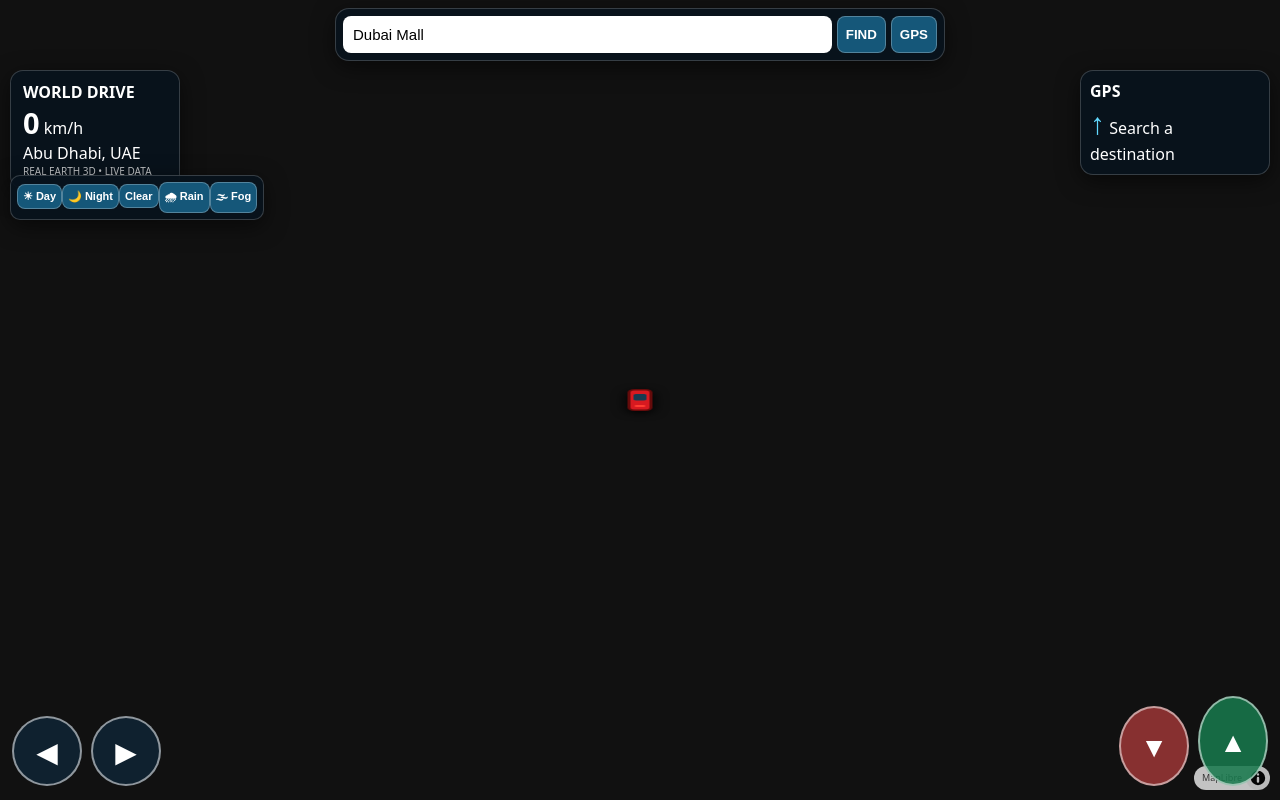
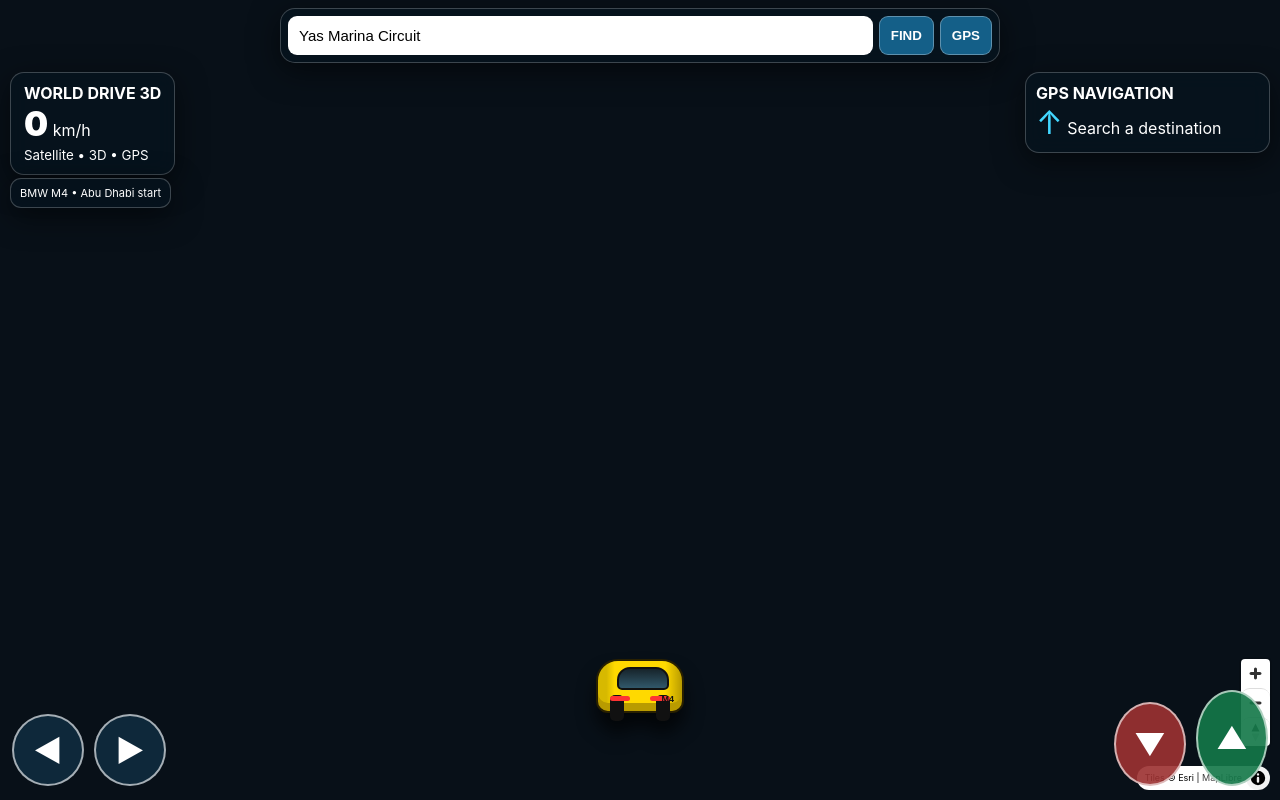
Before and after one commit to kenanbadran2010-design/world-drive-3d, a plain HTML site: page index.html in a window 1280 px wide. Drawn offline with nearby package versions, Linux system fonts and the light colour scheme; no server answers; animation ran at ten frames a second.

Commit message:
Update index.html for World Drive 3D features

```diff
--- a/index.html
+++ b/index.html
@@ -1,132 +1,154 @@
 <!doctype html>
 <html lang="en">
 <head>
-<meta charset="utf-8"/>
-<meta name="viewport" content="width=device-width,initial-scale=1,user-scalable=no,viewport-fit=cover"/>
-<title>World Drive — Real Earth 3D</title>
-<link rel="stylesheet" href="https://unpkg.com/maplibre-gl@5.12.0/dist/maplibre-gl.css"/>
+<meta charset="utf-8">
+<meta name="viewport" content="width=device-width,initial-scale=1,user-scalable=no,viewport-fit=cover">
+<title>World Drive 3D — Satellite Edition</title>
+<link href="https://unpkg.com/maplibre-gl@5.12.0/dist/maplibre-gl.css" rel="stylesheet">
 <style>
-*{box-sizing:border-box;-webkit-tap-highlight-color:transparent}html,body,#map{margin:0;width:100%;height:100%;overflow:hidden;font-family:system-ui;background:#111;touch-action:none}
-#map{position:absolute;inset:0}.glass{background:#07131ddd;color:white;border:1px solid #ffffff30;backdrop-filter:blur(9px);box-shadow:0 6px 22px #0008}
-#search{position:fixed;z-index:20;left:50%;top:max(8px,env(safe-area-inset-top));transform:translateX(-50%);width:min(610px,92vw);padding:7px;border-radius:14px;display:flex;gap:5px}
-#search input{min-width:0;flex:1;padding:10px;border:0;border-radius:8px;font-size:15px}button{border:1px solid #ffffff44;background:#155779;color:white;border-radius:8px;padding:8px;font-weight:750}
-#hud{position:fixed;z-index:20;left:10px;top:70px;padding:10px 12px;border-radius:13px;min-width:170px}.speed{font-size:29px;font-weight:900}.tiny{font-size:10px;opacity:.75}
-#nav{position:fixed;z-index:20;right:10px;top:70px;width:190px;padding:9px;border-radius:13px}.turn{font-size:30px;color:#61d9ff;font-weight:900}
-#env{position:fixed;z-index:20;left:10px;top:175px;padding:6px;border-radius:10px}#env button{font-size:11px;padding:5px}
-#controls{position:fixed;z-index:25;left:12px;right:12px;bottom:max(14px,env(safe-area-inset-bottom));display:flex;justify-content:space-between;pointer-events:none}.grp{display:flex;gap:9px;align-items:end}
-.ctrl{pointer-events:auto;width:70px;height:70px;border-radius:50%;border:2px solid #fff8;background:#102536d9;color:white;font-size:28px;display:flex;align-items:center;justify-content:center;user-select:none}.gas{height:90px;background:#18784ddd}.brake{height:80px;background:#9a3636dd}
-.car{width:25px;height:44px;background:#d71920;border:3px solid #650b0b;border-radius:7px;box-shadow:0 4px 15px #000;position:relative}.car:before{content:"";position:absolute;left:3px;right:3px;top:7px;height:13px;background:#163a50;border-radius:3px}.car:after{content:"";position:absolute;left:4px;right:4px;bottom:5px;height:4px;background:#ff3d32;border-radius:2px}
-#fx{position:fixed;inset:0;z-index:10;pointer-events:none;display:none}
-#toast{position:fixed;z-index:40;left:50%;top:46%;transform:translate(-50%,-50%);padding:12px 16px;border-radius:12px;opacity:0;transition:.25s;text-align:center;max-width:80vw}
-.maplibregl-ctrl-attrib{font-size:9px!important;opacity:.75}
+*{box-sizing:border-box;-webkit-tap-highlight-color:transparent}
+html,body,#map{margin:0;width:100%;height:100%;overflow:hidden;font-family:Inter,system-ui,sans-serif;background:#081018;touch-action:none}
+#map{position:absolute;inset:0}
+.glass{background:#06131ddd;color:#fff;border:1px solid #ffffff38;backdrop-filter:blur(10px);box-shadow:0 8px 30px #0008}
+#top{position:fixed;z-index:20;top:max(8px,env(safe-area-inset-top));left:50%;transform:translateX(-50%);width:min(720px,94vw);display:flex;gap:6px;padding:7px;border-radius:15px}
+#q{flex:1;min-width:0;border:0;border-radius:9px;padding:11px;font-size:15px}
+button{border:1px solid #ffffff50;border-radius:9px;background:#145f88;color:#fff;padding:9px 11px;font-weight:800}
+#hud{position:fixed;z-index:20;left:10px;top:72px;padding:10px 13px;border-radius:14px}
+#speed{font-size:34px;font-weight:950}
+#gps{position:fixed;z-index:20;right:10px;top:72px;width:min(245px,45vw);padding:10px;border-radius:14px}
+#arrow{font-size:32px;color:#42d7ff}
+#badge{position:fixed;z-index:20;left:10px;top:178px;padding:7px 9px;border-radius:11px;font-size:11px}
+#controls{position:fixed;z-index:30;left:12px;right:12px;bottom:max(14px,env(safe-area-inset-bottom));display:flex;justify-content:space-between;pointer-events:none}
+.cluster{display:flex;gap:10px;align-items:flex-end}
+.ctrl{pointer-events:auto;width:72px;height:72px;border-radius:50%;display:grid;place-items:center;background:#102b3ee8;border:2px solid #ffffffa0;color:#fff;font-size:30px;font-weight:900;user-select:none}
+.gas{height:96px;background:#147849e8}.brake{height:84px;background:#9d3232e8}
+#carWrap{position:fixed;z-index:18;left:50%;bottom:76px;transform:translateX(-50%);width:122px;height:72px;pointer-events:none;filter:drop-shadow(0 14px 9px #000a)}
+.car{position:absolute;left:17px;top:7px;width:88px;height:54px;border-radius:22px 22px 12px 12px;background:linear-gradient(90deg,#d7b900 0 10%,#ffd900 20% 80%,#b89b00 100%);border:2px solid #292000;box-shadow:inset 0 -8px 0 #b99b00}
+.car:before{content:"";position:absolute;left:19px;top:6px;width:48px;height:19px;border-radius:13px 13px 5px 5px;background:linear-gradient(#17242b,#31586a);border:2px solid #111}
+.car:after{content:"M4";position:absolute;right:8px;bottom:7px;font:900 9px Arial;color:#111}
+.wheel{position:absolute;width:14px;height:26px;background:#111;border-radius:5px;top:34px}.w1{left:12px}.w2{right:12px}
+.tail{position:absolute;bottom:10px;width:20px;height:5px;background:#f33;border-radius:4px}.t1{left:12px}.t2{right:12px}
+#toast{position:fixed;z-index:50;left:50%;top:48%;transform:translate(-50%,-50%);padding:13px 17px;border-radius:12px;opacity:0;transition:.25s;max-width:80vw;text-align:center}
+#loading{position:fixed;z-index:60;inset:0;display:grid;place-items:center;background:#07111a;color:#fff;font-weight:900}
+.maplibregl-ctrl-attrib{font-size:9px!important}
+@media(max-width:600px){#gps{top:142px;width:190px}#badge{top:142px}.ctrl{width:64px;height:64px}#carWrap{bottom:69px;transform:translateX(-50%) scale(.88)}}
 </style>
 </head>
 <body>
-<div id="map"></div><div id="fx"></div>
-<div id="search" class="glass"><input id="query" value="Dubai Mall" placeholder="Search a real place, city or landmark"><button onclick="searchPlace()">FIND</button><button onclick="routeTo()">GPS</button></div>
-<div id="hud" class="glass"><b>WORLD DRIVE</b><br><span id="speed" class="speed">0</span> km/h<br><span id="place">Abu Dhabi, UAE</span><div class="tiny">REAL EARTH 3D • LIVE DATA</div></div>
-<div id="nav" class="glass"><b>GPS</b><div><span id="turnIcon" class="turn">↑</span> <span id="instruction">Search a destination</span></div><div id="routeInfo" class="tiny"></div></div>
-<div id="env" class="glass"><button onclick="setDay()">☀ Day</button><button onclick="setNight()">🌙 Night</button><button onclick="clearFx()">Clear</button><button onclick="rainFx()">🌧 Rain</button><button onclick="fogFx()">🌫 Fog</button></div>
-<div id="controls"><div class="grp"><div class="ctrl" data-k="l">◀</div><div class="ctrl" data-k="r">▶</div></div><div class="grp"><div class="ctrl brake" data-k="b">▼</div><div class="ctrl gas" data-k="g">▲</div></div></div>
+<div id="map"></div>
+<div id="loading">Loading World Drive 3D…</div>
+<div id="top" class="glass">
+<input id="q" value="Yas Marina Circuit" placeholder="Search any real place">
+<button onclick="findPlace()">FIND</button><button onclick="makeRoute()">GPS</button>
+</div>
+<div id="hud" class="glass"><b>WORLD DRIVE 3D</b><br><span id="speed">0</span> km/h<br><small>Satellite • 3D • GPS</small></div>
+<div id="gps" class="glass"><b>GPS NAVIGATION</b><div><span id="arrow">↑</span> <span id="instruction">Search a destination</span></div><small id="routeInfo"></small></div>
+<div id="badge" class="glass">BMW M4 • Abu Dhabi start</div>
+<div id="carWrap"><div class="car"><i class="wheel w1"></i><i class="wheel w2"></i><i class="tail t1"></i><i class="tail t2"></i></div></div>
+<div id="controls"><div class="cluster"><div class="ctrl" data-k="l">◀</div><div class="ctrl" data-k="r">▶</div></div><div class="cluster"><div class="ctrl brake" data-k="b">▼</div><div class="ctrl gas" data-k="g">▲</div></div></div>
 <div id="toast" class="glass"></div>
 
 <script src="https://unpkg.com/maplibre-gl@5.12.0/dist/maplibre-gl.js"></script>
 <script>
 const START={lng:54.3773,lat:24.4539};
-let pos={...START}, bearing=0, speed=0, dest=null, route=null, steps=[], keys={}, last=performance.now();
+let pos={...START},bearing=0,speed=0,dest=null,route=null,steps=[],keys={},last=performance.now();
+
+const satelliteStyle={
+ version:8,
+ sources:{
+  satellite:{type:"raster",tiles:["https://server.arcgisonline.com/ArcGIS/rest/services/World_Imagery/MapServer/tile/{z}/{y}/{x}"],tileSize:256,attribution:"Tiles © Esri"},
+  osm:{type:"vector",url:"https://tiles.openfreemap.org/planet"}
+ },
+ layers:[
+  {id:"satellite",type:"raster",source:"satellite"},
+  {id:"buildings",type:"fill-extrusion",source:"osm","source-layer":"building",minzoom:14,
+   paint:{
+    "fill-extrusion-color":["interpolate",["linear"],["coalesce",["get","render_height"],["get","height"],8],0,"#b8b5ad",70,"#d0cdc5",220,"#dce5ea"],
+    "fill-extrusion-height":["coalesce",["get","render_height"],["get","height"],8],
+    "fill-extrusion-base":["coalesce",["get","render_min_height"],0],
+    "fill-extrusion-opacity":0.82
+   }}
+ ]
+};
 
 const map=new maplibregl.Map({
- container:'map',
- style:'https://tiles.openfreemap.org/styles/liberty',
- center:[pos.lng,pos.lat],zoom:17.2,pitch:72,bearing:0,
- canvasContextAttributes:{antialias:true},
- attributionControl:true
+ container:"map",style:satelliteStyle,center:[pos.lng,pos.lat],zoom:17.6,pitch:73,bearing:0,
+ maxPitch:85,attributionControl:true,canvasContextAttributes:{antialias:true}
 });
+map.addControl(new maplibregl.NavigationControl({showCompass:true}),"bottom-right");
+map.on("load",()=>{document.getElementById("loading").style.display="none";});
+map.on("error",e=>{console.warn(e.error||e);document.getElementById("loading").style.display="none";});
 
-const carEl=document.createElement('div');carEl.className='car';
-const car=new maplibregl.Marker({element:carEl,rotationAlignment:'map',pitchAlignment:'map'}).setLngLat([pos.lng,pos.lat]).addTo(map);
+function toast(t){const e=document.getElementById("toast");e.textContent=t;e.style.opacity=1;setTimeout(()=>e.style.opacity=0,2200)}
+function esc(s){return s.replace(/[&<>"']/g,m=>({"&":"&amp;","<":"&lt;",">":"&gt;",'"':"&quot;","'":"&#39;"}[m]))}
 
-map.on('load',()=>{
+async function findPlace(){
+ const q=document.getElementById("q").value.trim();if(!q)return;
  try{
-   map.addSource('ofm3d',{type:'vector',url:'https://tiles.openfreemap.org/planet'});
-   const labels=(map.getStyle().layers||[]).find(l=>l.type==='symbol' && l.layout && l.layout['text-field']);
-   map.addLayer({
-     id:'real-3d-buildings',type:'fill-extrusion',source:'ofm3d','source-layer':'building',minzoom:15,
-     filter:['!=',['get','hide_3d'],true],
-     paint:{
-       'fill-extrusion-color':['interpolate',['linear'],['coalesce',['get','render_height'],0],0,'#d6d1c8',80,'#c2beb6',250,'#a9b5bf'],
-       'fill-extrusion-height':['interpolate',['linear'],['zoom'],15,0,16,['coalesce',['get','render_height'],['get','height'],6]],
-       'fill-extrusion-base':['coalesce',['get','render_min_height'],0],
-       'fill-extrusion-opacity':.92
-     }
-   },labels&&labels.id);
- }catch(e){console.warn('3D building layer:',e)}
-});
-
-function toast(t){const e=document.getElementById('toast');e.textContent=t;e.style.opacity=1;setTimeout(()=>e.style.opacity=0,2200)}
-
-async function searchPlace(){
- const q=document.getElementById('query').value.trim(); if(!q)return;
+  const r=await fetch("https://nominatim.openstreetmap.org/search?format=jsonv2&limit=1&q="+encodeURIComponent(q),{headers:{Accept:"application/json"}});
+  const a=await r.json();if(!a.length){toast("Place not found");return}
+  dest={lng:+a[0].lon,lat:+a[0].lat,name:a[0].display_name};
+  new maplibregl.Popup().setLngLat([dest.lng,dest.lat]).setHTML("<b>"+esc(q)+"</b>").addTo(map);
+  map.flyTo({center:[dest.lng,dest.lat],zoom:17.5,pitch:70,duration:1500});
+  toast("Destination found");
+  setTimeout(()=>map.flyTo({center:[pos.lng,pos.lat],zoom:17.6,pitch:73,bearing:-bearing,duration:1000}),1800);
+ }catch(e){toast("Search service unavailable")}
+}
+async function makeRoute(){
+ if(!dest){await findPlace();if(!dest)return}
  try{
-   const u='https://nominatim.openstreetmap.org/search?format=jsonv2&limit=1&addressdetails=1&q='+encodeURIComponent(q);
-   const r=await fetch(u,{headers:{Accept:'application/json'}}); const a=await r.json();
-   if(!a.length){toast('Place not found');return}
-   dest={lng:+a[0].lon,lat:+a[0].lat,name:a[0].display_name};
-   new maplibregl.Popup().setLngLat([dest.lng,dest.lat]).setHTML('<b>'+q.replace(/[<>]/g,'')+'</b>').addTo(map);
-   map.flyTo({center:[dest.lng,dest.lat],zoom:17,pitch:70,duration:1400});
-   toast('Found real location: '+q);
-   setTimeout(()=>map.flyTo({center:[pos.lng,pos.lat],zoom:17.2,pitch:72,duration:1000}),1700);
- }catch(e){toast('Live place search could not connect')}
+  const u=`https://router.project-osrm.org/route/v1/driving/${pos.lng},${pos.lat};${dest.lng},${dest.lat}?overview=full&geometries=geojson&steps=true`;
+  const j=await (await fetch(u)).json();if(!j.routes?.length){toast("No driving route found");return}
+  route=j.routes[0];steps=route.legs?.[0]?.steps||[];
+  const data={type:"Feature",properties:{},geometry:route.geometry};
+  if(map.getSource("route"))map.getSource("route").setData(data);
+  else{
+   map.addSource("route",{type:"geojson",data});
+   map.addLayer({id:"routeGlow",type:"line",source:"route",paint:{"line-color":"#003c64","line-width":12,"line-opacity":.7}});
+   map.addLayer({id:"routeLine",type:"line",source:"route",paint:{"line-color":"#19c8ff","line-width":6,"line-opacity":1}});
+  }
+  updateNav();toast("GPS route ready");
+ }catch(e){toast("Routing service unavailable")}
 }
-
-async function routeTo(){
- if(!dest){await searchPlace();if(!dest)return}
- try{
-   const u=`https://router.project-osrm.org/route/v1/driving/${pos.lng},${pos.lat};${dest.lng},${dest.lat}?overview=full&geometries=geojson&steps=true`;
-   const r=await fetch(u);const j=await r.json();if(!j.routes||!j.routes.length){toast('No road route found');return}
-   route=j.routes[0];steps=(route.legs[0]&&route.legs[0].steps)||[];
-   const data={type:'Feature',properties:{},geometry:route.geometry};
-   if(map.getSource('gps-route'))map.getSource('gps-route').setData(data);
-   else{map.addSource('gps-route',{type:'geojson',data});map.addLayer({id:'gps-route-line',type:'line',source:'gps-route',layout:{'line-join':'round','line-cap':'round'},paint:{'line-color':'#14bfff','line-width':8,'line-opacity':.9}})}
-   updateNav();toast('Real road route loaded');
- }catch(e){toast('Live routing could not connect')}
-}
-function hav(a,b){const R=6371000,p1=a.lat*Math.PI/180,p2=b.lat*Math.PI/180,dp=(b.lat-a.lat)*Math.PI/180,dl=(b.lng-a.lng)*Math.PI/180;const x=Math.sin(dp/2)**2+Math.cos(p1)*Math.cos(p2)*Math.sin(dl/2)**2;return 2*R*Math.asin(Math.sqrt(x))}
+function hav(a,b){const R=6371000,p1=a.lat*Math.PI/180,p2=b.lat*Math.PI/180,dp=(b.lat-a.lat)*Math.PI/180,dl=(b.lng-a.lng)*Math.PI/180,x=Math.sin(dp/2)**2+Math.cos(p1)*Math.cos(p2)*Math.sin(dl/2)**2;return 2*R*Math.asin(Math.sqrt(x))}
 function updateNav(){
- if(!route)return;
- const remain=dest?hav(pos,dest):0;
- let best=null,bd=1e20;
- for(const s of steps){if(!s.maneuver||!s.maneuver.location)continue;const d=hav(pos,{lng:s.maneuver.location[0],lat:s.maneuver.location[1]});if(d<bd){bd=d;best=s}}
+ if(!route||!dest)return;
+ let best=null,bd=Infinity;
+ for(const s of steps){if(!s.maneuver?.location)continue;const d=hav(pos,{lng:s.maneuver.location[0],lat:s.maneuver.location[1]});if(d<bd){bd=d;best=s}}
  if(best){
-   const type=(best.maneuver.type||'continue').replaceAll('_',' '),mod=best.maneuver.modifier||'straight';
-   const icons={left:'←',right:'→','slight left':'↖','slight right':'↗','sharp left':'↙','sharp right':'↘',straight:'↑','u-turn':'↩'};
-   document.getElementById('turnIcon').textContent=icons[mod]||'↑';
-   document.getElementById('instruction').textContent=(type+' '+mod).replace('continue straight','Continue straight');
-   document.getElementById('routeInfo').textContent=Math.round(bd)+' m to next maneuver • '+(remain/1000).toFixed(1)+' km straight-line to destination';
+  const mod=best.maneuver.modifier||"straight";
+  const icons={left:"←",right:"→","slight left":"↖","slight right":"↗","sharp left":"↙","sharp right":"↘",straight:"↑","u-turn":"↩"};
+  document.getElementById("arrow").textContent=icons[mod]||"↑";
+  document.getElementById("instruction").textContent=(best.maneuver.type||"continue")+" "+mod;
+  document.getElementById("routeInfo").textContent=Math.round(bd)+" m • "+(hav(pos,dest)/1000).toFixed(1)+" km remaining";
  }
 }
-
-document.querySelectorAll('[data-k]').forEach(b=>{const k=b.dataset.k;b.onpointerdown=e=>{e.preventDefault();keys[k]=1};b.onpointerup=b.onpointercancel=()=>keys[k]=0});
-addEventListener('keydown',e=>{if(['w','ArrowUp'].includes(e.key))keys.g=1;if(['s','ArrowDown'].includes(e.key))keys.b=1;if(['a','ArrowLeft'].includes(e.key))keys.l=1;if(['d','ArrowRight'].includes(e.key))keys.r=1});
-addEventListener('keyup',()=>keys={});
-
-function setDay(){clearFx();map.setSky&&map.setSky({});document.getElementById('fx').style.display='none'}
-function setNight(){const f=document.getElementById('fx');f.style.cssText='display:block;background:#06142b88;mix-blend-mode:multiply'}
-function clearFx(){document.getElementById('fx').style.display='none'}
-function rainFx(){const f=document.getElementById('fx');f.style.cssText='display:block;background:repeating-linear-gradient(105deg,transparent 0 13px,#d8f2ff77 14px 15px,transparent 16px 31px)'}
-function fogFx(){const f=document.getElementById('fx');f.style.cssText='display:block;background:#e3ecee88;backdrop-filter:blur(1.2px)'}
+document.querySelectorAll("[data-k]").forEach(el=>{
+ const k=el.dataset.k;
+ el.addEventListener("pointerdown",e=>{e.preventDefault();keys[k]=1;el.setPointerCapture?.(e.pointerId)});
+ ["pointerup","pointercancel","pointerleave"].forEach(n=>el.addEventListener(n,()=>keys[k]=0));
+});
+addEventListener("keydown",e=>{if(["w","ArrowUp"].includes(e.key))keys.g=1;if(["s","ArrowDown"].includes(e.key))keys.b=1;if(["a","ArrowLeft"].includes(e.key))keys.l=1;if(["d","ArrowRight"].includes(e.key))keys.r=1});
+addEventListener("keyup",e=>{if(["w","ArrowUp"].includes(e.key))keys.g=0;if(["s","ArrowDown"].includes(e.key))keys.b=0;if(["a","ArrowLeft"].includes(e.key))keys.l=0;if(["d","ArrowRight"].includes(e.key))keys.r=0});
 
 function frame(now){
- requestAnimationFrame(frame);let dt=Math.min(.035,(now-last)/1000);last=now;
- if(keys.g)speed=Math.min(150,speed+42*dt);else speed*=Math.pow(.975,dt*60);
- if(keys.b)speed=Math.max(-28,speed-65*dt);
- if(Math.abs(speed)>1){const steer=72*dt*Math.min(1,Math.abs(speed)/35);if(keys.l)bearing-=steer*Math.sign(speed);if(keys.r)bearing+=steer*Math.sign(speed)}
+ requestAnimationFrame(frame);
+ const dt=Math.min(.04,(now-last)/1000);last=now;
+ if(keys.g)speed=Math.min(220,speed+55*dt);else speed*=Math.pow(.978,dt*60);
+ if(keys.b)speed=Math.max(-35,speed-85*dt);
+ if(Math.abs(speed)>1){
+  const steer=75*dt*Math.min(1,Math.abs(speed)/35);
+  if(keys.l)bearing-=steer*Math.sign(speed);
+  if(keys.r)bearing+=steer*Math.sign(speed);
+ }
  const meters=speed/3.6*dt,rad=bearing*Math.PI/180;
- pos.lat+=Math.cos(rad)*meters/111320;pos.lng+=Math.sin(rad)*meters/(111320*Math.cos(pos.lat*Math.PI/180));
- car.setLngLat([pos.lng,pos.lat]).setRotation(bearing);
- map.jumpTo({center:[pos.lng,pos.lat],bearing:-bearing,pitch:72,zoom:17.2});
- document.getElementById('speed').textContent=Math.round(Math.abs(speed));
+ pos.lat+=Math.cos(rad)*meters/111320;
+ pos.lng+=Math.sin(rad)*meters/(111320*Math.cos(pos.lat*Math.PI/180));
+ map.jumpTo({center:[pos.lng,pos.lat],bearing:-bearing,pitch:73,zoom:17.6});
+ document.getElementById("speed").textContent=Math.round(Math.abs(speed));
  if(route&&Math.floor(now/1000)!==Math.floor((now-dt*1000)/1000))updateNav();
 }
 requestAnimationFrame(frame);
-</script></body></html>
+</script>
+</body>
+</html>
```
